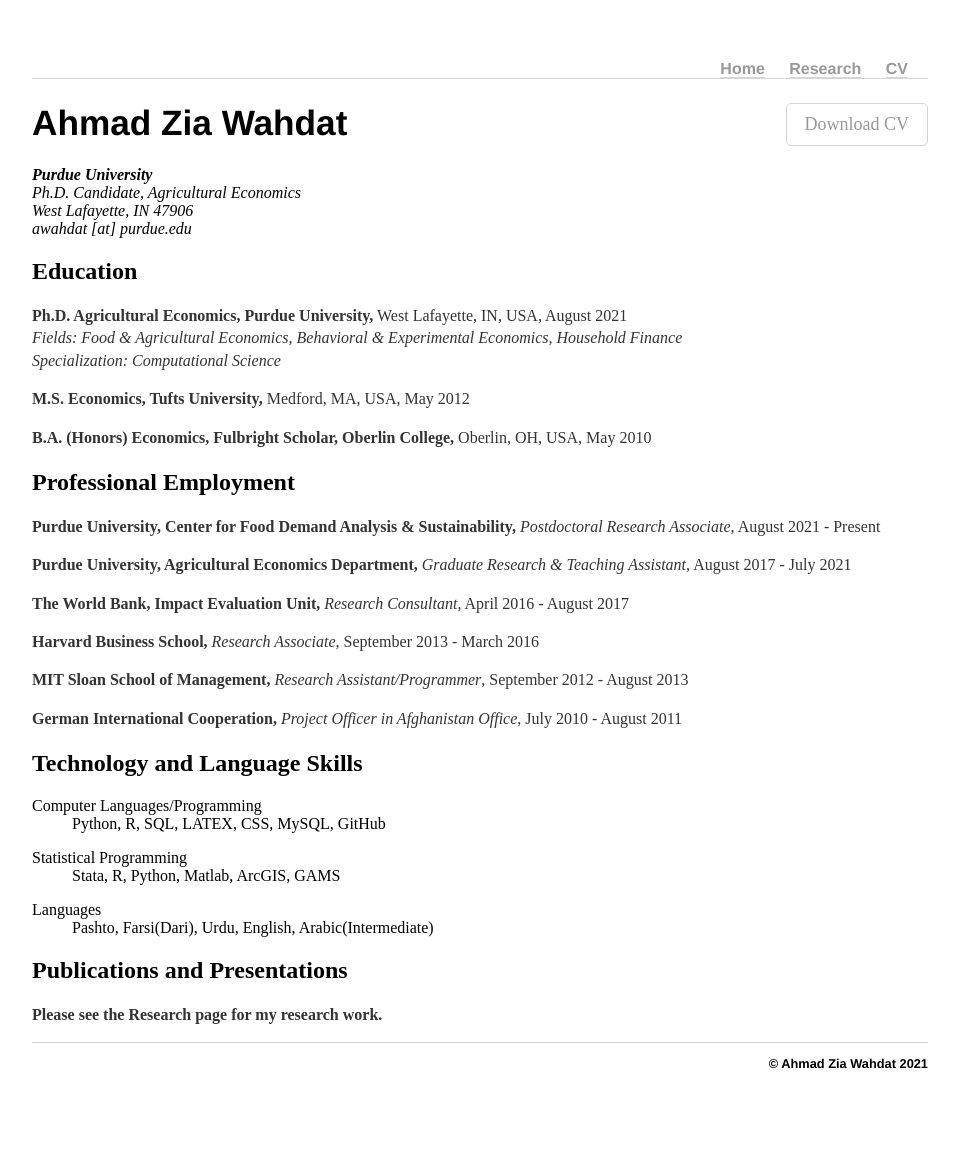
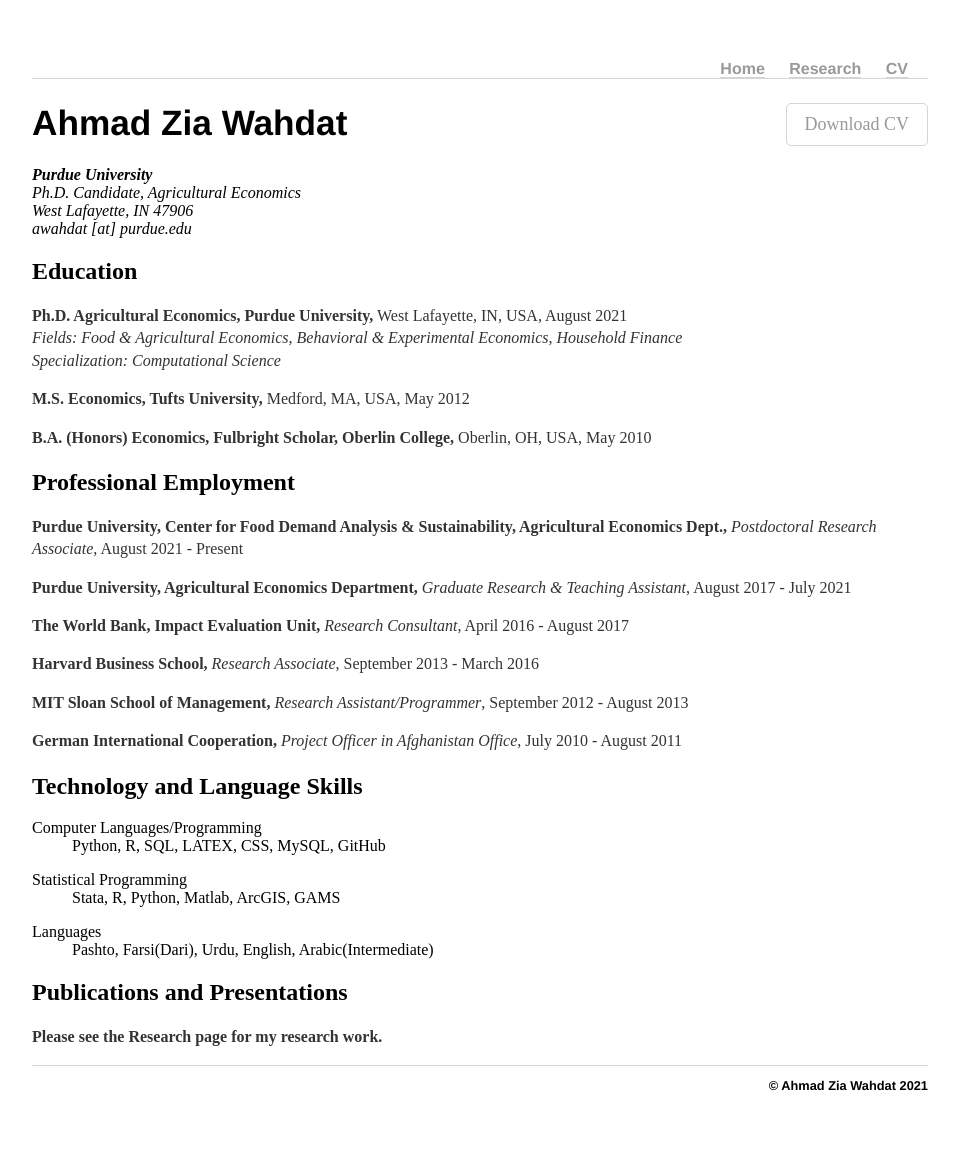
Before and after one commit to awahdat/webpage, a Jekyll site: the page built from cv/index.html, in a window 1280 px wide. Shown: the whole page, without its empty margins (160-1119 px from the left). Built offline with Jekyll 4.4.1, drawn with Linux system fonts in a browser that asks for light colours; before the commit the page ends 1131 px from its top, so only the background shows below that.

Commit message:
Update index.html

```diff
--- a/cv/index.html
+++ b/cv/index.html
@@ -27,7 +27,7 @@ description: Current CV for Ahmad Zia Wahdat.
 
 				<h2>Professional Employment</h2>
 
-				<p><strong>Purdue University, Center for Food Demand Analysis & Sustainability,</strong> <em>Postdoctoral Research Associate</em>, August 2021 - Present<br></p>
+				<p><strong>Purdue University, Center for Food Demand Analysis & Sustainability, Agricultural Economics Dept.,</strong> <em>Postdoctoral Research Associate</em>, August 2021 - Present<br></p>
 
 				<p><strong>Purdue University, Agricultural Economics Department,</strong> <em>Graduate Research &amp Teaching Assistant</em>, August 2017 - July 2021<br></p>
 
```
